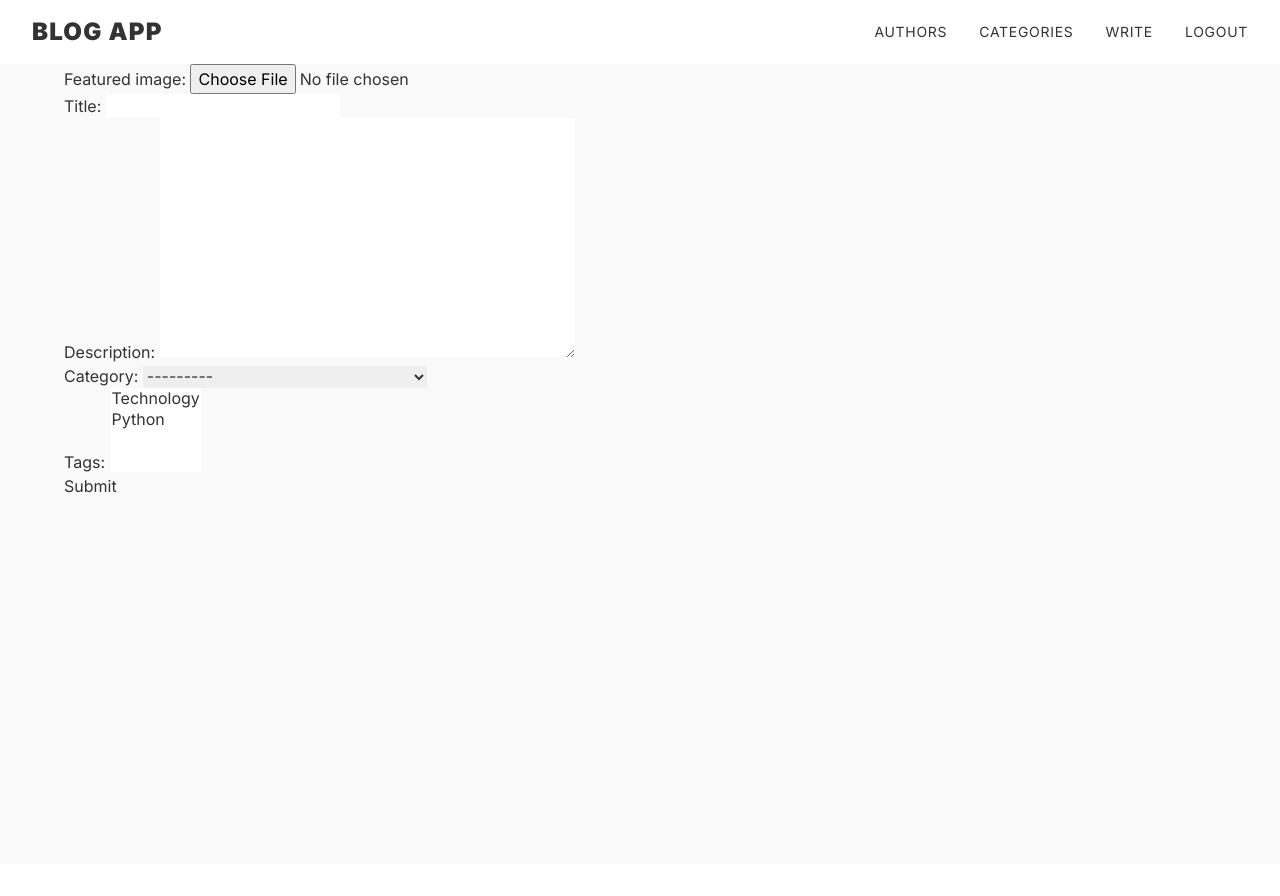
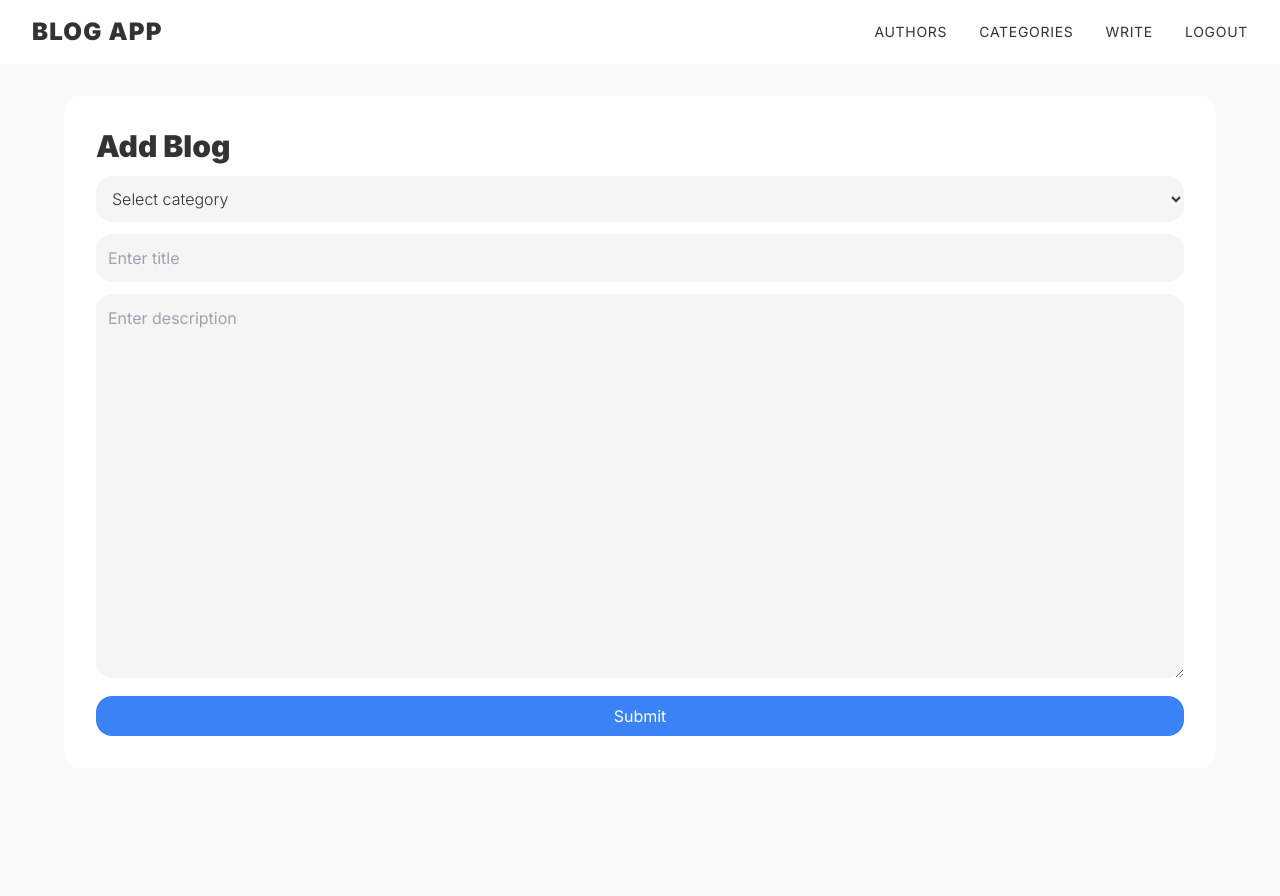
Before and after one commit to saumil8200/blog-app, a Django app: page /create-blog/ in a window 1280 px wide. Before the commit the page ends 493 px from the top, so only its background shows below. Run offline with Django 4.2, Linux system fonts and the light colour scheme; a user stored in the database is signed in; data comes from the database, SQL or seed files in the repository; both versions use the stored data as it was after the commit.

Commit message:
UI changes for all the forms and form field checks

```diff
--- a/blogs/forms.py
+++ b/blogs/forms.py
@@ -1,8 +1,29 @@
-from django.forms import ModelForm
+from django.forms import ModelForm, Textarea
 from django import forms
 from .models import Blog
 
 class BlogForm(ModelForm):
     class Meta:
         model = Blog
-        fields = ['featured_image', 'title', 'description', 'category', 'tags',]
+        fields = ['category', 'title', 'description',]
+
+    def __init__(self, *args, **kwargs):
+        super().__init__(*args, **kwargs)
+
+        # Add classes and placeholders to form fields
+        self.fields['category'].widget.attrs.update({
+            'class': 'w-full bg-[#F5F5F5] p-3 rounded-2xl font-light',
+        })
+        self.fields['title'].widget.attrs.update({
+            'class': 'w-full bg-[#F5F5F5] p-3 rounded-2xl',
+            'placeholder': 'Enter title'
+        })
+        # Set the Textarea widget for the description field and adjust its attributes
+        self.fields['description'].widget = Textarea(attrs={
+            'class': 'w-full bg-[#F5F5F5] p-3 rounded-2xl',
+            'placeholder': 'Enter description',
+            'rows': 15  # Number of visible rows
+        })
+
+        # Set a default placeholder or initial value for the category field
+        self.fields['category'].empty_label = 'Select category'
--- a/blogs/templates/blogs/blog_form.html
+++ b/blogs/templates/blogs/blog_form.html
@@ -2,10 +2,21 @@
 
 {% block content %}
 
-    <form method="POST" enctype="multipart/form-data">
-        {% csrf_token %}
-        {{ form.as_p }}
-        <input type="submit">
-    </form>
+    <div class="mx-auto mt-8">
+        <div class="bg-white rounded-2xl p-8">
+            <div class="text-3xl mb-3 font-black">Add Blog</div>
+            <form method="POST" enctype="multipart/form-data">
+                {% csrf_token %}
+
+                {% for field in form %}
+                    <div class="mb-3">
+                        {{ field }}
+                    </div>
+                {% endfor %}
+
+                <input class="w-full bg-blue-500 text-white rounded-2xl p-2" type="submit">
+            </form>
+        </div>
+    </div>
 
 {% endblock content %}
--- a/blogs/templates/blogs/blogs.html
+++ b/blogs/templates/blogs/blogs.html
@@ -15,7 +15,7 @@
             <div class="bg-white p-8 mb-5 rounded-2xl">
                 <div class="flex items-center text-sm">
                     <div class="pr-2">
-                        <img class="w-8 h-8 rounded-full"src="{{ blog.owner.profile_image.url }}">
+                        <img class="w-8 h-8 rounded-full object-cover"src="{{ blog.owner.profile_image.url }}">
                     </div>
                     <div class="font-medium">
                         <a href="{% url 'user-profile' blog.owner.id %}">
--- a/static/styles/main.css
+++ b/static/styles/main.css
@@ -1,5 +1,5 @@
 /*
-! tailwindcss v3.4.1 | MIT License | https://tailwindcss.com
+! tailwindcss v3.4.3 | MIT License | https://tailwindcss.com
 */
 
 /*
@@ -211,6 +211,8 @@ textarea {
   /* 1 */
   line-height: inherit;
   /* 1 */
+  letter-spacing: inherit;
+  /* 1 */
   color: inherit;
   /* 1 */
   margin: 0;
@@ -234,9 +236,9 @@ select {
 */
 
 button,
-[type='button'],
-[type='reset'],
-[type='submit'] {
+input:where([type='button']),
+input:where([type='reset']),
+input:where([type='submit']) {
   -webkit-appearance: button;
   /* 1 */
   background-color: transparent;
@@ -492,6 +494,10 @@ video {
   --tw-backdrop-opacity:  ;
   --tw-backdrop-saturate:  ;
   --tw-backdrop-sepia:  ;
+  --tw-contain-size:  ;
+  --tw-contain-layout:  ;
+  --tw-contain-paint:  ;
+  --tw-contain-style:  ;
 }
 
 ::backdrop {
@@ -542,6 +548,10 @@ video {
   --tw-backdrop-opacity:  ;
   --tw-backdrop-saturate:  ;
   --tw-backdrop-sepia:  ;
+  --tw-contain-size:  ;
+  --tw-contain-layout:  ;
+  --tw-contain-paint:  ;
+  --tw-contain-style:  ;
 }
 
 .static {
@@ -566,6 +576,10 @@ video {
 
 .m-auto {
   margin: auto;
+}
+
+.m-3 {
+  margin: 0.75rem;
 }
 
 .mx-auto {
@@ -597,12 +611,28 @@ video {
   margin-top: 1.25rem;
 }
 
+.mb-0 {
+  margin-bottom: 0px;
+}
+
+.mt-0 {
+  margin-top: 0px;
+}
+
+.mt-8 {
+  margin-top: 2rem;
+}
+
 .block {
   display: block;
 }
 
 .flex {
   display: flex;
+}
+
+.grid {
+  display: grid;
 }
 
 .h-0 {
@@ -674,6 +704,26 @@ video {
   max-width: 24rem;
 }
 
+.max-w-full {
+  max-width: 100%;
+}
+
+.max-w-6xl {
+  max-width: 72rem;
+}
+
+.max-w-6 {
+  max-width: 1.5rem;
+}
+
+.max-w-7xl {
+  max-width: 80rem;
+}
+
+.max-w-screen-lg {
+  max-width: 1024px;
+}
+
 .cursor-pointer {
   cursor: pointer;
 }
@@ -684,6 +734,10 @@ video {
 
 .flex-col {
   flex-direction: column;
+}
+
+.place-content-center {
+  place-content: center;
 }
 
 .items-center {
@@ -730,6 +784,21 @@ video {
   background-color: rgb(255 255 255 / var(--tw-bg-opacity));
 }
 
+.bg-blue-500 {
+  --tw-bg-opacity: 1;
+  background-color: rgb(59 130 246 / var(--tw-bg-opacity));
+}
+
+.bg-\[\#F5F5F5\] {
+  --tw-bg-opacity: 1;
+  background-color: rgb(245 245 245 / var(--tw-bg-opacity));
+}
+
+.object-contain {
+  -o-object-fit: contain;
+     object-fit: contain;
+}
+
 .object-cover {
   -o-object-fit: cover;
      object-fit: cover;
@@ -750,6 +819,10 @@ video {
 
 .p-8 {
   padding: 2rem;
+}
+
+.p-3 {
+  padding: 0.75rem;
 }
 
 .px-2 {
@@ -842,6 +915,11 @@ video {
   color: rgb(51 51 51 / var(--tw-text-opacity));
 }
 
+.text-white {
+  --tw-text-opacity: 1;
+  color: rgb(255 255 255 / var(--tw-text-opacity));
+}
+
 .duration-500 {
   transition-duration: 500ms;
 }
--- a/templates/navbar.html
+++ b/templates/navbar.html
@@ -50,7 +50,11 @@
             </span>
             {% else %}
             <span class="group">
-                <a href="{% url 'login' %}">Login/Sign Up</a>
+                <a href="{% url 'login' %}">Login</a>
+                <!-- <div class="w-0 group-hover:w-full h-0.5 bg-white ease-in-out duration-500"></div> -->
+            </span>
+            <span class="group">
+                <a href="{% url 'register' %}">Sign Up</a>
                 <!-- <div class="w-0 group-hover:w-full h-0.5 bg-white ease-in-out duration-500"></div> -->
             </span>
             {% endif %}
```
Also changed, not shown: users/forms.py (+28 -0 lines), users/templates/users/login_register.html (+45 -8 lines), db.sqlite3.
